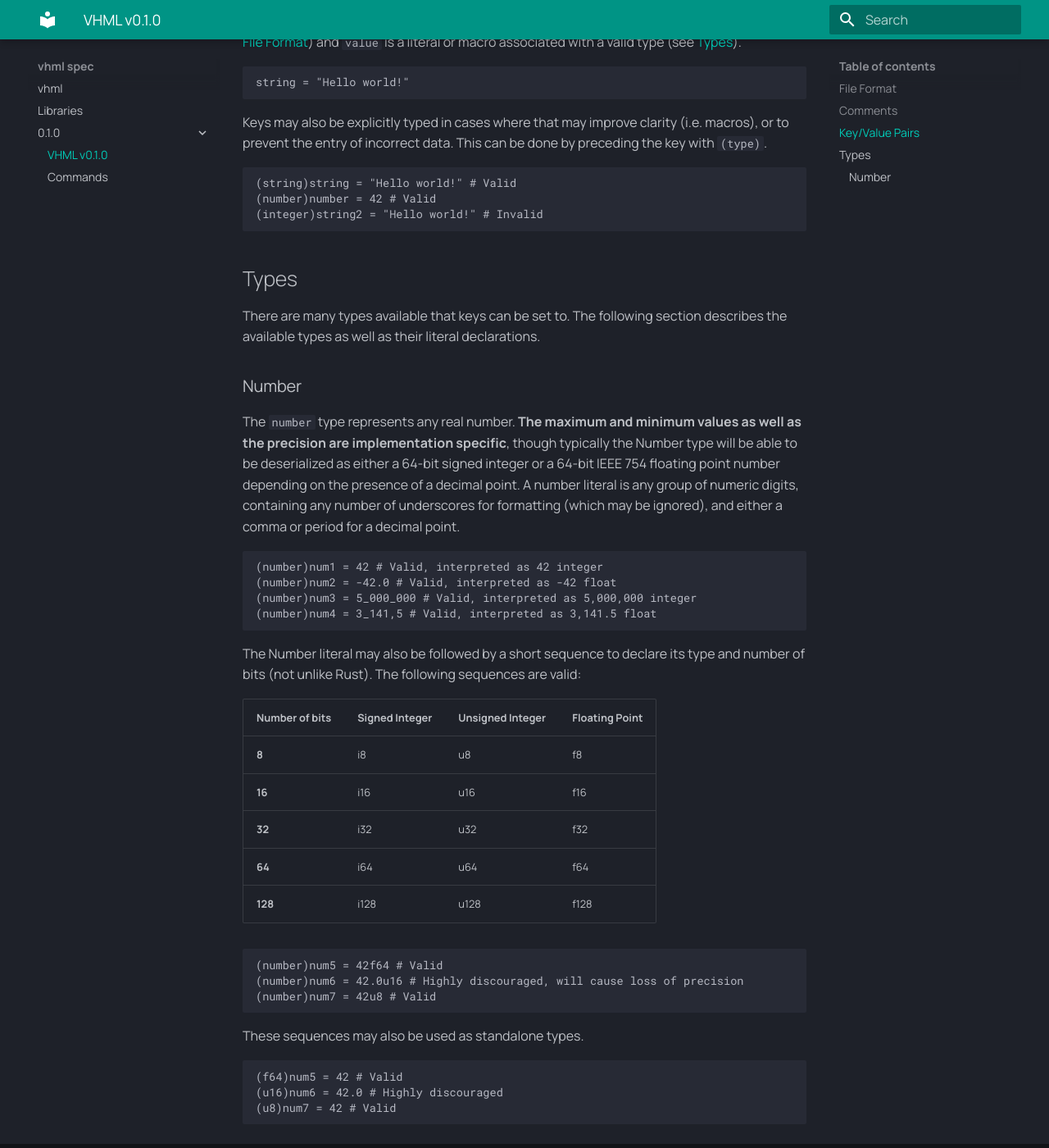
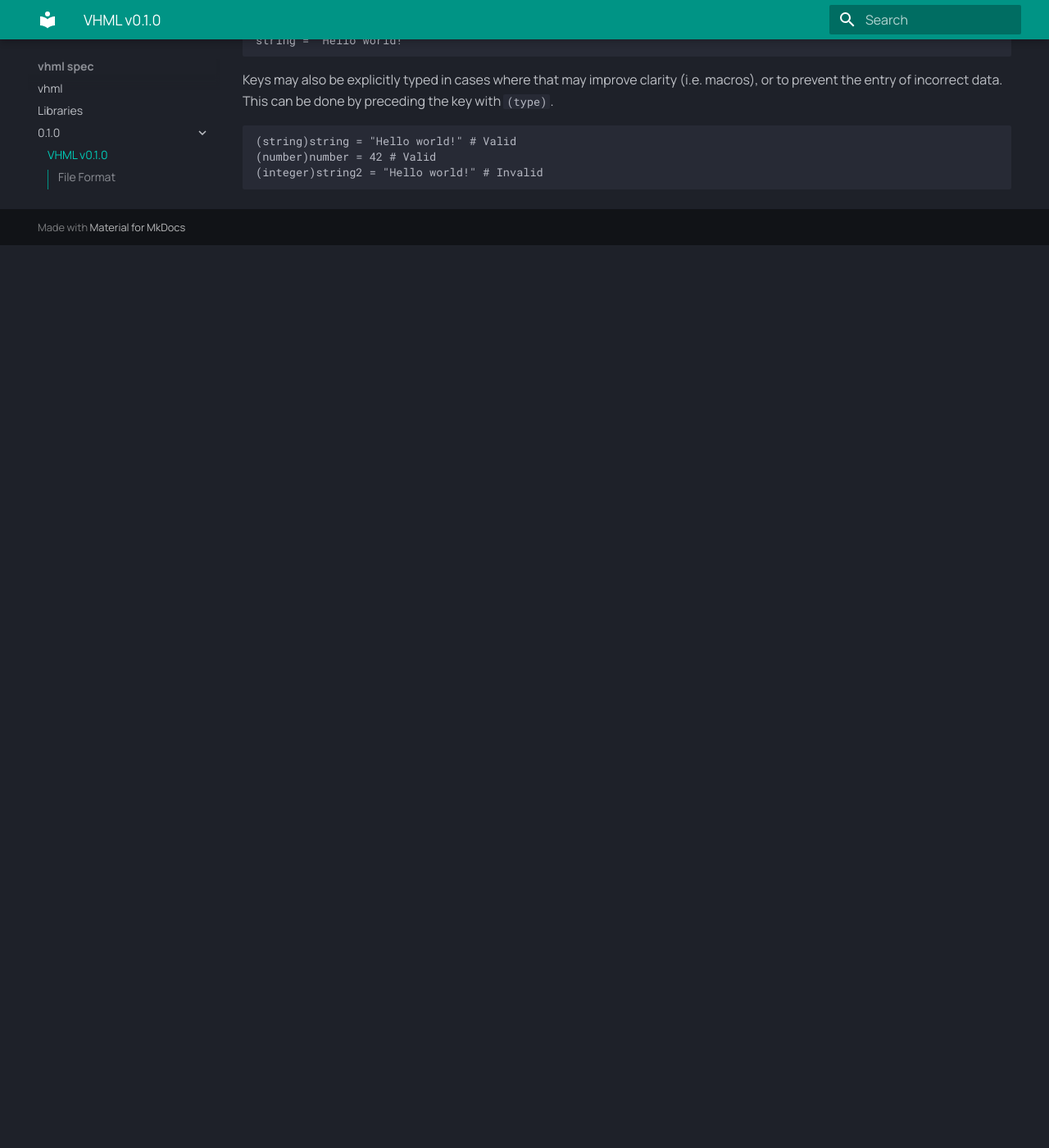
Before and after one commit to vhml-lang/spec, an MkDocs documentation site: the page built from docs/0.1.0/index.md, in a window 1280 px wide and 1400 px high, scrolled down 1310 px. Shown: the whole window at 82% size. Built offline with MkDocs 1.6.1 and Material for MkDocs 9.7.7, drawn with Linux system fonts in a browser that asks for light colours; after the commit the page ends 1609 px from its top, so only the background shows below that.

Commit message:
change navigation; fix anchor links; move types to seperate file

````diff
--- a/docs/0.1.0/index.md
+++ b/docs/0.1.0/index.md
@@ -42,7 +42,7 @@ key = "#[value" # does not need to be escaped when in quotes
 
 ## Key/Value Pairs
 
-A VHML file is, like most configuration file formats, a list of named keys associated with those keys. In VHML, the format `<key> = <value>` is used, where `key` is a valid name for a key (see [File Format](#File Format)) and `value` is a literal or macro associated with a valid type (see [Types](#types)).
+A VHML file is, like most configuration file formats, a list of named keys associated with those keys. In VHML, the format `<key> = <value>` is used, where `key` is a valid name for a key (see [File Format](#file-format)) and `value` is a literal or macro associated with a valid type (see [Types](types)).
 
 ```vhml
 string = "Hello world!"
@@ -55,42 +55,3 @@ Keys may also be explicitly typed in cases where that may improve clarity (i.e.
 (number)number = 42 # Valid
 (integer)string2 = "Hello world!" # Invalid
 ```
-
-## Types
-
-There are many types available that keys can be set to. The following section describes the available types as well as their literal declarations.
-
-### Number
-
-The `number` type represents any real number. **The maximum and minimum values as well as the precision are implementation specific**, though typically the Number type will be able to be deserialized as either a 64-bit signed integer or a 64-bit IEEE 754 floating point number depending on the presence of a decimal point. A number literal is any group of numeric digits, containing any number of underscores for formatting (which may be ignored), and either a comma or period for a decimal point.
-
-```vhml
-(number)num1 = 42 # Valid, interpreted as 42 integer
-(number)num2 = -42.0 # Valid, interpreted as -42 float
-(number)num3 = 5_000_000 # Valid, interpreted as 5,000,000 integer
-(number)num4 = 3_141,5 # Valid, interpreted as 3,141.5 float
-```
-
-The Number literal may also be followed by a short sequence to declare its type and number of bits (not unlike Rust). The following sequences are valid:
-
-| **Number of bits** | **Signed Integer** | **Unsigned Integer** | **Floating Point** |
-| ------------------ | ------------------ | -------------------- | ------------------ |
-| **8**              | i8                 | u8                   | f8                 |
-| **16**             | i16                | u16                  | f16                |
-| **32**             | i32                | u32                  | f32                |
-| **64**             | i64                | u64                  | f64                |
-| **128**            | i128               | u128                 | f128               |
-
-```vhml
-(number)num5 = 42f64 # Valid
-(number)num6 = 42.0u16 # Highly discouraged, will cause loss of precision
-(number)num7 = 42u8 # Valid
-```
-
-These sequences may also be used as standalone types.
-
-```vhml
-(f64)num5 = 42 # Valid
-(u16)num6 = 42.0 # Highly discouraged
-(u8)num7 = 42 # Valid
-```
--- a/mkdocs.yml
+++ b/mkdocs.yml
@@ -17,3 +17,10 @@ theme:
     accent: green
   font:
     text: Manrope
+  features:
+    - navigation.instant
+    - navigation.expand
+    - navigation.tracking
+    - navigation.top
+    - toc.integrate
+    - content.tabs.link
````
Also changed, not shown: docs/0.1.0/types.md (added, +42 -0 lines), 1 other file.
